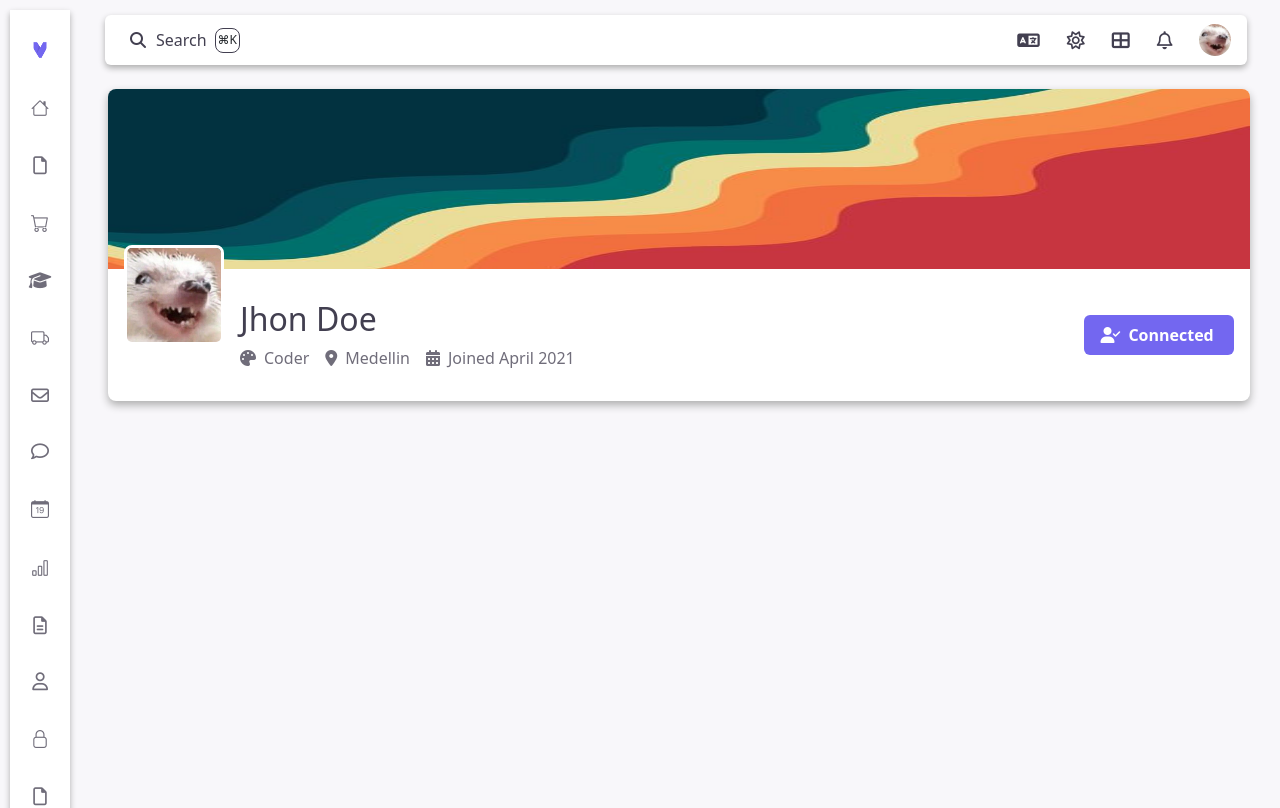
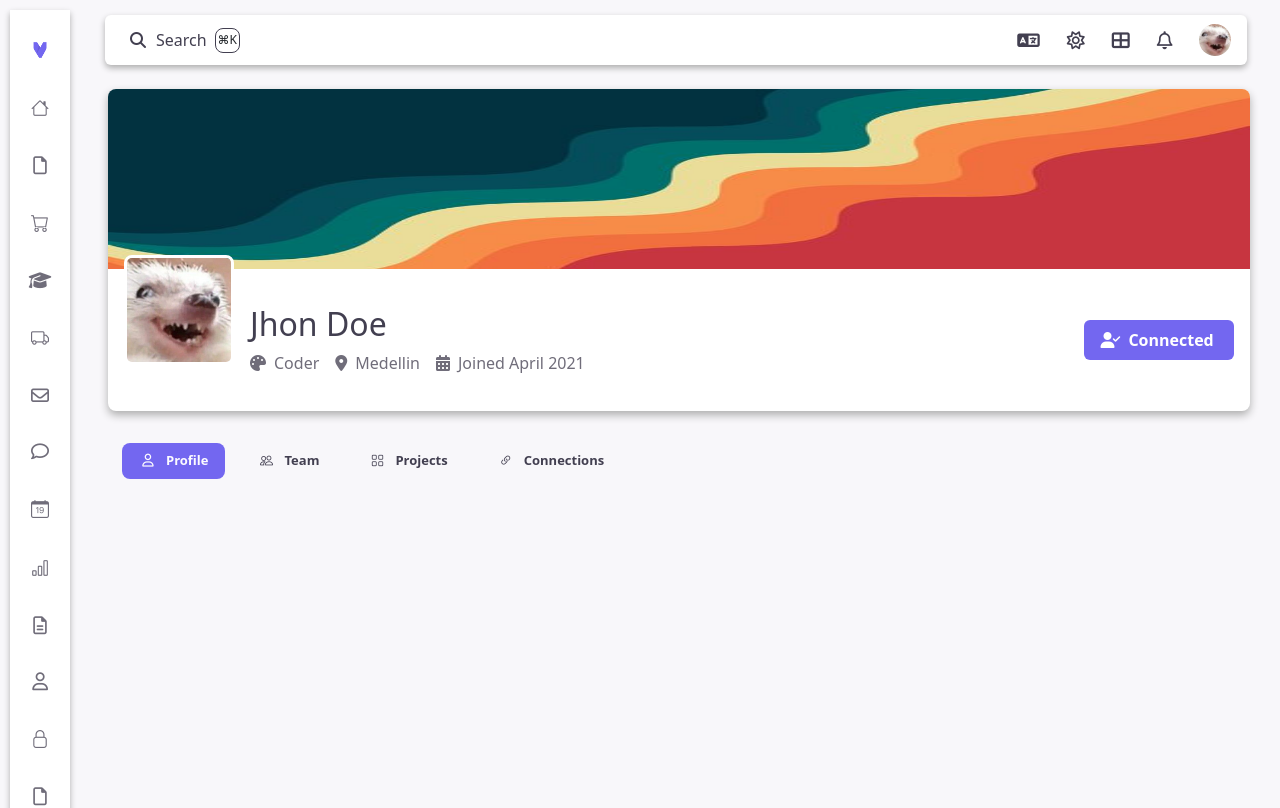
Before and after one commit to DanielaHernande/WorkShop-VueJs, a Vue app: page / in a window 1280 px wide. Shown: the top 808 px of the page. Built offline with nearby package versions, Linux system fonts and the light colour scheme.

Commit message:
Feat: Component tabs creation

```diff
--- a/src/components/general/CardComponent.vue
+++ b/src/components/general/CardComponent.vue
@@ -89,9 +89,9 @@ const joinedDate = ref<string>("Joined April 2021");
 }
 
 .avatar {
-  top: -40px;
-  width: 100px;
-  height: 100px;
+  top: -30px;
+  width: 110px;
+  height: 110px;
   border-radius: 8px;
   position: relative;
   margin-right: 1rem;
--- /dev/null
+++ b/src/components/general/TabsComponent.vue
@@ -0,0 +1,89 @@
+<script lang="ts" setup>
+import { computed, ref } from "vue";
+
+import type { Tabs } from "@/interfaces/tabs/ApiTabs";
+// @ts-ignore
+import { getTabs } from "@/data/tabs/apiTabs.js";
+
+const tabs = ref<Tabs[]>(getTabs);
+
+const activeTab = ref<string>("Profile");
+
+const seletedTabs = (tabName: string) => {
+  activeTab.value = tabName;
+};
+
+const currentTab = computed(() => {
+  switch (activeTab.value) {
+    case "Profile":
+      return "Profile";
+
+    case "Team":
+      return "Team";
+
+    case "Projects":
+      return "Projects";
+
+    case "Connections":
+      return "Connections";
+
+    default:
+      return null;
+  }
+});
+</script>
+
+<template>
+  <div class="conteiner-tabs">
+    <button
+      v-for="tab in tabs"
+      :key="tab.name"
+      :class="['tab-boton fw-bold', { active: activeTab === tab.name }]"
+      @click="seletedTabs(tab.name)"
+    >
+      <i :class="tab.icon"></i>
+      {{ tab.label }}
+    </button>
+  </div>
+
+  <div class="tab-content">
+    <component :is="currentTab"></component>
+  </div>
+</template>
+
+<style lang="scss" scoped>
+@import "/src/assets/styles/_variables.scss";
+
+.conteiner-tabs {
+  gap: 1rem;
+  width: 90%;
+  padding: 2rem;
+  display: flex;
+
+  .tab-boton {
+    gap: 0.5rem;
+    border: none;
+    display: flex;
+    font-size: 13px;
+    border-radius: 8px;
+    align-items: center;
+    padding: 0.5rem 1rem;
+    color: $button-title;
+    background-color: transparent;
+
+    &.active {
+      color: $button-title-color;
+      background-color: $main-button-color;
+    }
+
+    &:hover {
+      color: $button-title-color;
+      background-color: $main-button-color-hover;
+    }
+
+    i {
+      width: 20px;
+    }
+  }
+}
+</style>
--- /dev/null
+++ b/src/data/tabs/apiTabs.js
@@ -0,0 +1,7 @@
+export const getTabs = [
+
+    {name: 'Profile', label: 'Profile', icon: 'fa-regular fa-user'},
+    {name: 'Team', label: 'Team', icon: 'bi bi-people'},
+    {name: 'Projects', label: 'Projects', icon: 'bi bi-grid'},
+    {name: 'Connections', label: 'Connections', icon: 'bi bi-link-45deg'}
+]
--- /dev/null
+++ b/src/interfaces/tabs/ApiTabs.ts
@@ -0,0 +1,5 @@
+export interface Tabs {
+    name: string;
+    label: string;
+    icon: string;
+}
--- a/src/views/Home.vue
+++ b/src/views/Home.vue
@@ -3,6 +3,7 @@
 import SearchBar from "@/components/general/SearchBarComponent.vue";
 import LeftSideMenu from "@/components/general/LeftSideMenuComponent.vue";
 import CardComponent from "@/components/general/CardComponent.vue";
+import TabsComponent from "@/components/general/TabsComponent.vue";
 </script>
 
 <template>
@@ -12,6 +13,7 @@ import CardComponent from "@/components/general/CardComponent.vue";
     <div class="conteiner-content">
       <SearchBar />
       <CardComponent />
+      <TabsComponent />
     </div>
   </div>
 </template>
```
